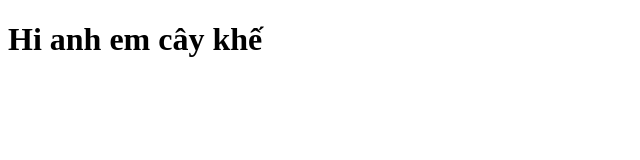
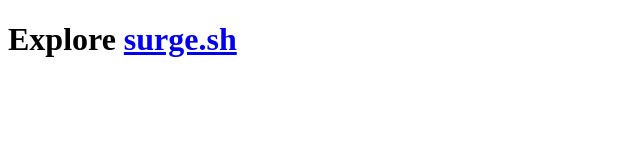
Before and after one commit to tuyendq/surge, a plain HTML site: page src/public/index.html in a window 1280 px wide. Shown: the whole page, without its empty margins (0-640 px from the left). Drawn offline with Linux system fonts and the light colour scheme.

Commit message:
add sugre.sh hyperlink

```diff
--- a/src/public/index.html
+++ b/src/public/index.html
@@ -7,6 +7,6 @@
     <title>Explore surge.sh</title>
 </head>
 <body>
-    <h1>Hi <b>anh em cây khế</b></h1>
+    <h1>Explore <b><a href="https://surge.sh/" target="_blank">surge.sh</a></b></h1>
 </body>
 </html>
```
